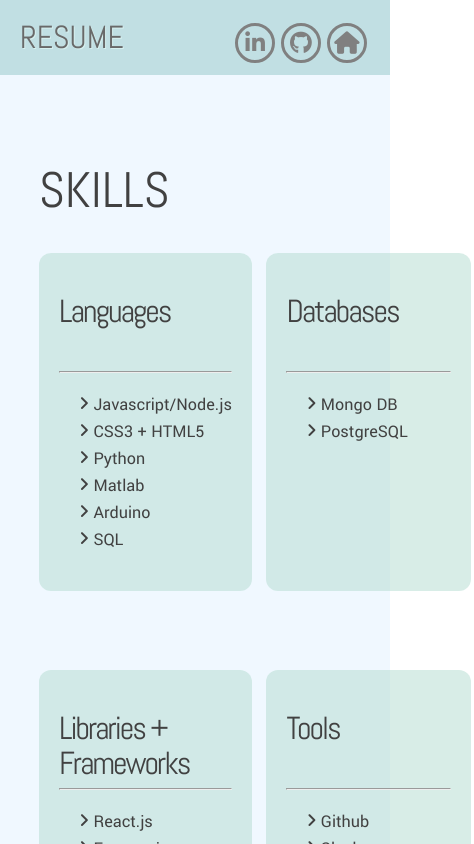
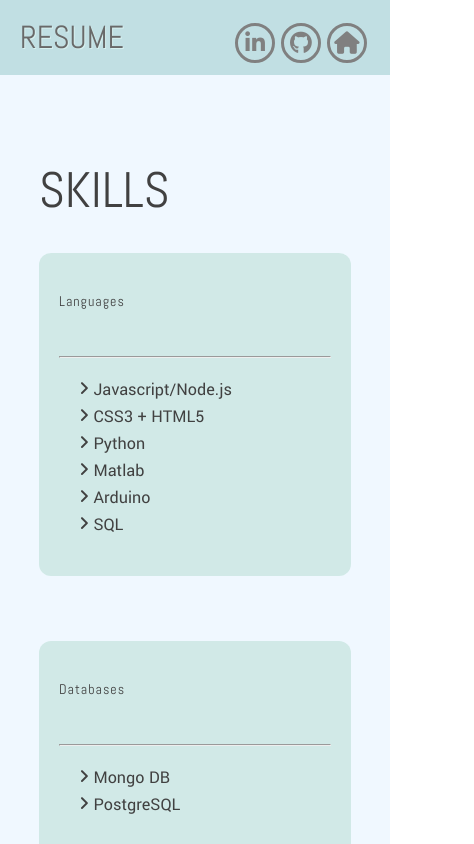
Before and after one commit to sschneeberg/portfolio, a React (Create React App) app: page /resume in a window 390 px wide. Shown: the top 844 px of the page, 474 px wide, since content can reach past the window. Built offline with nearby package versions, Linux system fonts and the light colour scheme.

Commit message:
fix resume responsiveness;

```diff
--- a/src/Components/css/Resume.css
+++ b/src/Components/css/Resume.css
@@ -65,8 +65,45 @@
     }
 }
 
-@media (max-width: 600px) {
+@media (max-width: 815px) {
     div.skillsGrid {
         grid-template-columns: repeat(2, 1fr);
     }
 }
+
+@media (max-width: 650px) {
+    .Bubble.Resume h4,
+    .Bubble.Resume h4 span {
+        letter-spacing: 1px;
+        font-size: 1.75rem;
+    }
+    .Bubble.Resume h4 {
+        height: 3.6em;
+    }
+}
+
+@media (max-width: 500px) {
+    div.skillsGrid {
+        grid-template-columns: 1fr;
+        gap: 0;
+    }
+
+    .Bubble.Resume h4,
+    .Bubble.Resume h4 span {
+        font-size: 1.5rem;
+    }
+
+    .Bubble.Resume h4 {
+        height: 4em;
+    }
+}
+
+@media (max-width: 450px) {
+    .Bubble.Resume h4,
+    .Bubble.Resume h4 span {
+        font-size: 1rem;
+    }
+    .Bubble.Resume h4 {
+        height: 3.5em;
+    }
+}
```
